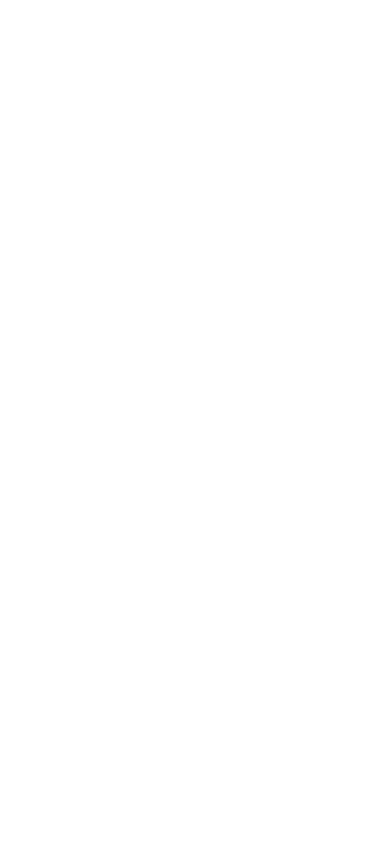
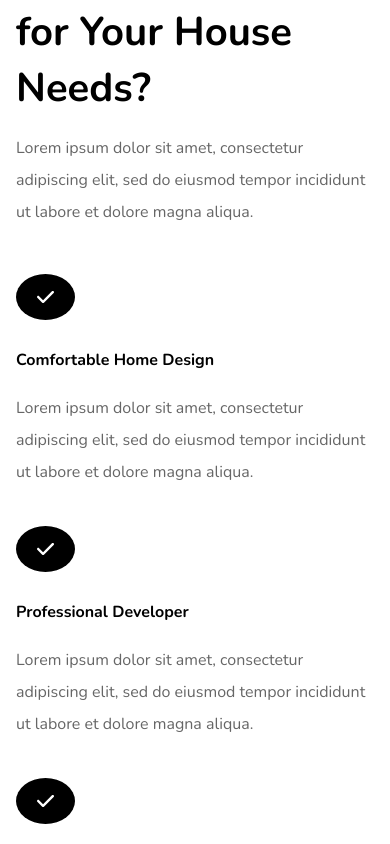
Before and after one commit to paulinasprojects/dhalem-dev, a React (Vite) app: page / in a window 390 px wide. Shown: the part 5400-6244 px from the top of the page. Before the commit the page ends 5370 px from the top, so only its background shows below. Built offline with nearby package versions, Linux system fonts and the light colour scheme.

Commit message:
added  responsive Why Choose Us Section

```diff
--- /dev/null
+++ b/src/components/why-choose-us.tsx
@@ -0,0 +1,54 @@
+import "@/styles/why-choose-us.scss";
+import whychooseusimage from '/why-choose-us.png';
+import { FaCheck } from "react-icons/fa6";
+
+const WhyChooseUs = () => {
+  return (
+    <div className="why-choose-us-container">
+      <div className="flex | why-choose-us-content-container">
+        {/* Left */}
+        <div>
+          <div className="flex-col | why-choose-us-title-container">
+            <h3 className="why-choose-us-title">Why Choose Us for Your House Needs?</h3>
+            <p className="why-choose-us-description">Lorem ipsum dolor sit amet, consectetur adipiscing elit, sed do eiusmod tempor incididunt ut labore et dolore magna aliqua.</p>
+          </div>
+          <div className="mt-40 flex-col | why-choose-us-checks">
+            <div className="flex gap-16 | check-col">
+              <div className="tick-background">
+                <FaCheck style={{width: "17px", height: "24px"}}/>
+              </div>
+              <div className="flex-col gap-8">
+                <span className="why-choose-us-checks-title">Comfortable Home Design</span>
+                <p className="why-choose-us-checks-description">Lorem ipsum dolor sit amet, consectetur adipiscing elit, sed do eiusmod tempor incididunt ut labore et dolore magna aliqua.</p>
+              </div>
+            </div>
+            <div className="flex gap-16 | check-col">
+              <div className="tick-background">
+                <FaCheck style={{width: "17px", height: "24px"}}/>
+              </div>
+              <div className="flex-col gap-8">
+                <span className="why-choose-us-checks-title">Professional Developer</span>
+                <p className="why-choose-us-checks-description">Lorem ipsum dolor sit amet, consectetur adipiscing elit, sed do eiusmod tempor incididunt ut labore et dolore magna aliqua.</p>
+              </div>
+            </div>
+            <div className="flex gap-16 | check-col">
+              <div className="tick-background">
+                <FaCheck style={{width: "17px", height: "24px"}}/>
+              </div>
+              <div className="flex-col gap-8">
+                <span className="why-choose-us-checks-title" >Fast Response</span>
+                <p className="why-choose-us-checks-description">Lorem ipsum dolor sit amet, consectetur adipiscing elit, sed do eiusmod tempor incididunt ut labore et dolore magna aliqua.</p>
+              </div>
+            </div>
+          </div>
+        </div>
+        {/*  Right */}
+        <div>
+          <img src={whychooseusimage} alt="" className="why-choose-us-image" />
+        </div>
+      </div>
+    </div>
+  )
+}
+
+export default WhyChooseUs
--- a/src/index.scss
+++ b/src/index.scss
@@ -114,6 +114,10 @@
   display: grid;
 }
 
+.items-center {
+  align-items: center;
+}
+
 .mb-8 {
   margin-bottom: 8px;
 }
@@ -121,3 +125,15 @@
 .mb-16 {
   margin-bottom: 16px;
 }
+
+.mt-40 {
+  margin-top: 40px;
+}
+
+.gap-8 {
+  gap: 8px;
+}
+
+.gap-16 {
+  gap: 16px;
+}
--- a/src/pages/home-page.tsx
+++ b/src/pages/home-page.tsx
@@ -2,6 +2,7 @@
 import FeaturedListings from "@/components/featured-listings"
 import Hero from "@/components/hero"
 import OurVision from "@/components/our-vision"
+import WhyChooseUs from "@/components/why-choose-us"
 
 const HomePage = () => {
   return (
@@ -10,6 +11,7 @@
       <FeaturedListings/>
       <OurVision/>
       <BuyPropertySteps/>
+      <WhyChooseUs/>
     </>
   )
 }
--- a/src/styles/buy-property-steps.scss
+++ b/src/styles/buy-property-steps.scss
@@ -12,8 +12,8 @@
   }
 
   @include md {
-    margin-left: 16px;
-    margin-right: 16px;
+    margin-left: 40px;
+    margin-right: 40px;
   }
 
   @include sm {
@@ -94,7 +94,7 @@
     line-height: 48px;
 
     @include sm {
-      font-size: var(--disabled-text);
+      font-size: var(--body-text);
       line-height: 32px;
     }
   }
--- /dev/null
+++ b/src/styles/why-choose-us.scss
@@ -0,0 +1,133 @@
+@import "./responsive.scss";
+
+.why-choose-us-container {
+  margin-top: 80px;
+  margin-bottom: 80px;
+  margin-left: 72px;
+  margin-right: 72px;
+
+  @include ms {
+    margin-left: 40px;
+    margin-right: 40px;
+  }
+
+  @include md {
+    margin-left: 40px;
+    margin-right: 40px;
+  }
+
+  @include sm {
+    margin-top: 32px;
+    margin-left: 16px;
+    margin-right: 16px;
+  }
+}
+
+.why-choose-us-content-container {
+  gap: 120px;
+
+  @include ms {
+    gap: 0;
+  }
+
+  @include md {
+    gap: 0;
+  }
+
+  @include sm {
+    gap: 0;
+  }
+
+  .why-choose-us-title-container {
+    gap: 16px;
+
+    .why-choose-us-title {
+      font-size: var(--heading-three);
+      line-height: 56px;
+      font-weight: bold;
+    }
+
+    .why-choose-us-description {
+      font-size: var(--large);
+    color: var(--body-text);
+    line-height: 32px;
+    font-weight: normal;
+    }
+  }
+
+
+  .why-choose-us-checks {
+    gap: 32px;
+
+    .check-col {
+      @include ms {
+        flex-direction: column;
+      }
+
+      @include sm {
+        flex-direction: column;
+      }
+
+      // @include sm {
+      //   display: flex;
+      //   flex-direction: column;
+      // }
+    }
+
+    .tick-background {
+      background-color: var(--secondary-black);
+      color: var(--white-text);
+      width: 59px;
+      height: 46px;
+      margin-top: 6px;
+      border-radius: 50%;
+      display: flex;
+      align-items: center;
+      justify-content: center;
+    }
+
+    .why-choose-us-checks-title {
+      font-size: var(--heading-four);
+      font-weight: bold;
+      line-height: 48px;
+
+      @include ms {
+        font-size: var(--heading-five);
+      }
+
+      @include md {
+        font-size: var(--heading-five);
+      }
+
+      @include sm {
+        font-size: var(--large);
+      }
+    }
+
+    .why-choose-us-checks-description {
+      font-size: var(--large);
+      line-height: 32px;
+      font-weight: normal;
+      color: var(--body-text);
+    }
+  }
+
+
+  .why-choose-us-image {
+    width: 456px;
+    height: 720px;
+    object-fit: cover;
+
+    @include ms {
+      display: none;
+    }
+
+    @include md {
+      display: none;
+    }
+
+    @include sm {
+      display: none;
+    }
+  }
+}
```
Also changed, not shown: public/why-choose-us.png (added).
